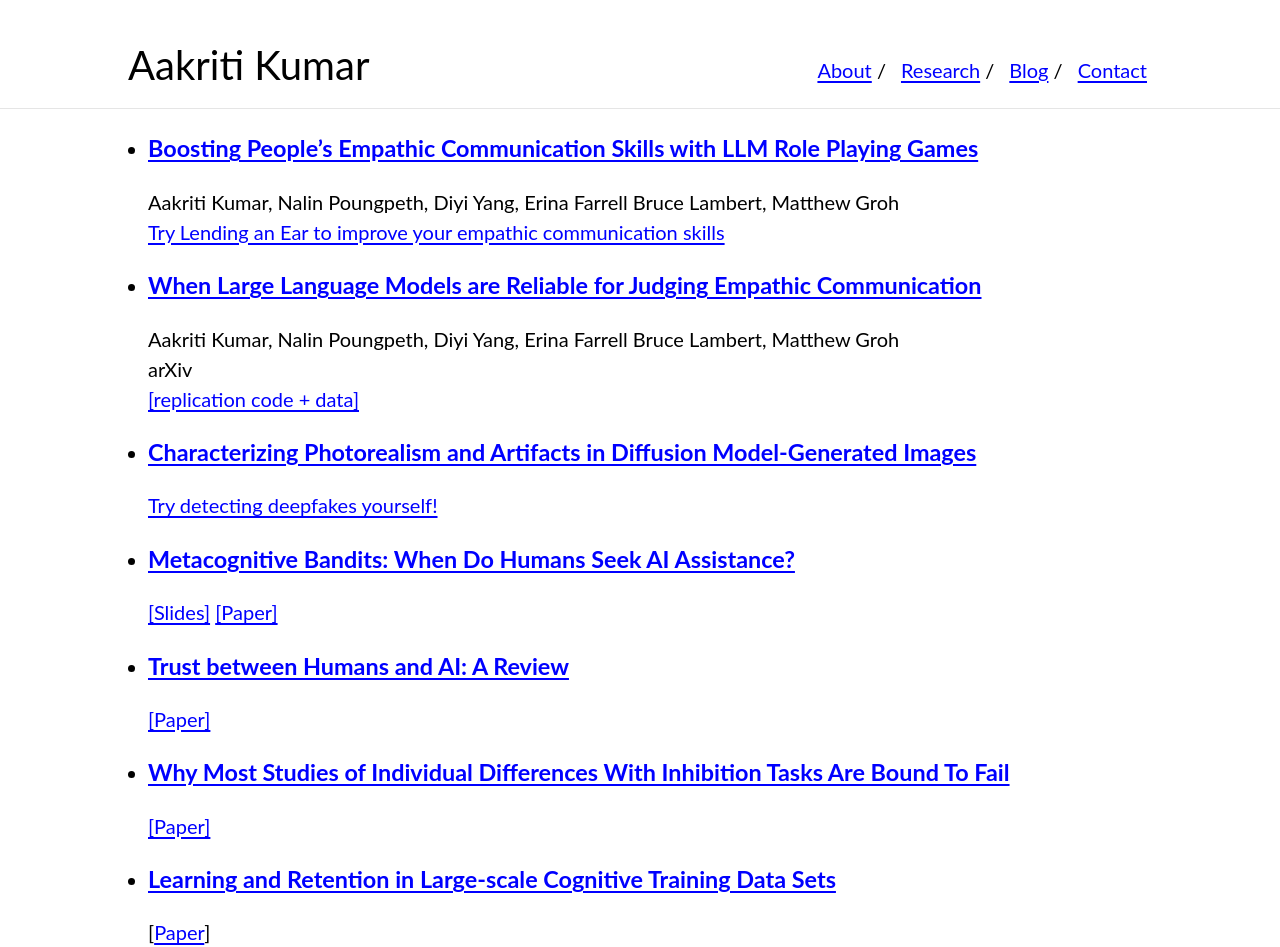
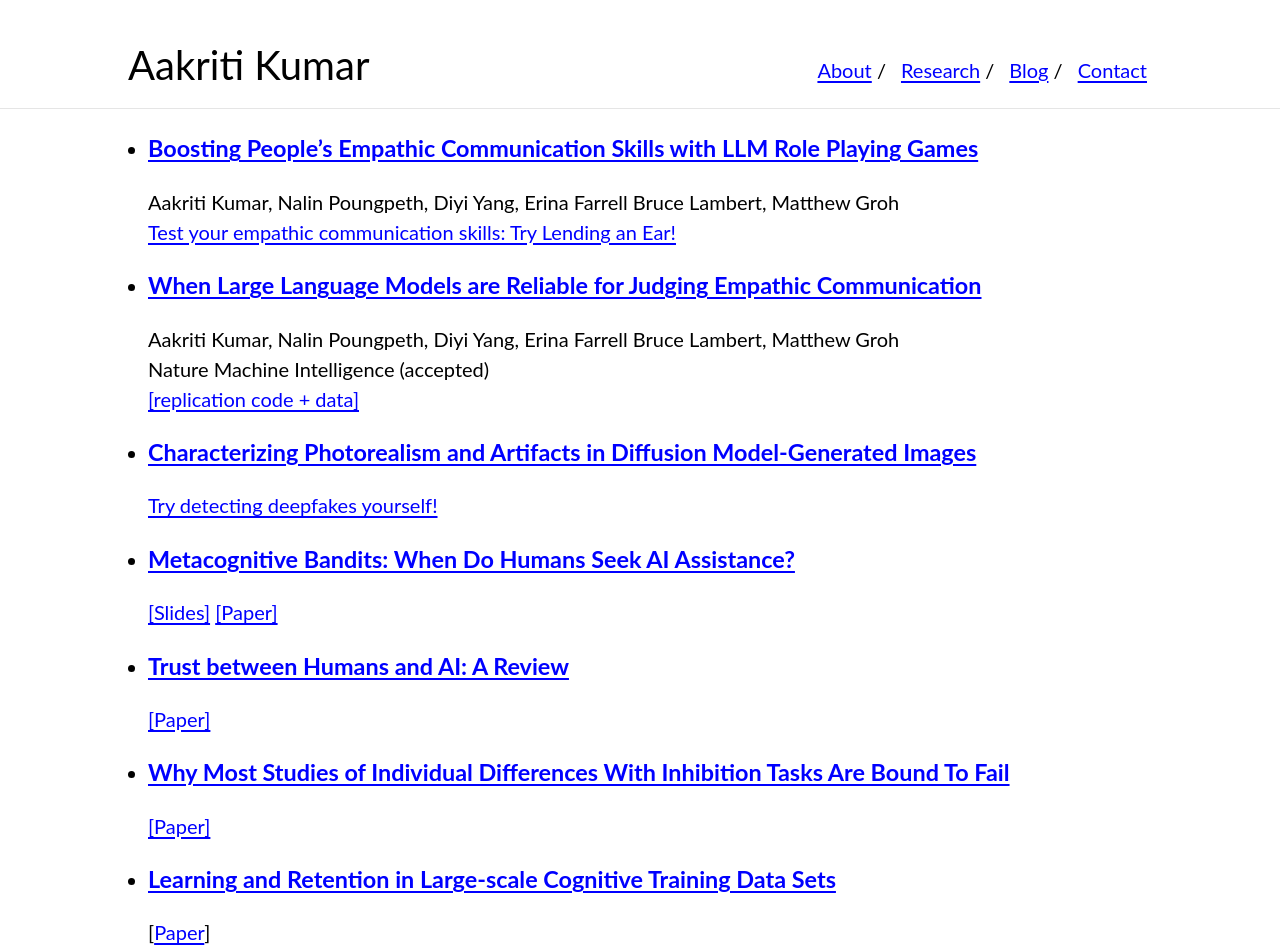
Before and after one commit to aakriti1kumar/aakriti1kumar.github.io, a Jekyll site: the page built from projects.md, in a window 1280 px wide. Built offline with Jekyll 4.4.1, drawn with Linux system fonts in a browser that asks for light colours; our own code applies the rules of GitHub Pages for plain Markdown files; Markdown is read by kramdown in place of the engine named in the settings.

Commit message:
Update project descriptions and links in projects.md

```diff
--- a/projects.md
+++ b/projects.md
@@ -1,11 +1,11 @@
 * ### [Boosting People's Empathic Communication Skills with LLM Role Playing Games]()
 Aakriti Kumar, Nalin Poungpeth, Diyi Yang, Erina Farrell Bruce Lambert, Matthew Groh<br>
-[Try Lending an Ear to improve your empathic communication skills](https://human-ai-collaboration-lab.kellogg.northwestern.edu/rpg)
+[Test your empathic communication skills: Try Lending an Ear!](https://human-ai-collaboration-lab.kellogg.northwestern.edu/rpg)
 
 
-* ### [When Large Language Models are Reliable for Judging Empathic Communication]()
+* ### [When Large Language Models are Reliable for Judging Empathic Communication](https://arxiv.org/abs/2506.10150)
 Aakriti Kumar, Nalin Poungpeth, Diyi Yang, Erina Farrell Bruce Lambert, Matthew Groh<br>
-arXiv\\
+Nature Machine Intelligence (accepted)\\
 [[replication code + data]](https://github.com/aakriti1kumar/replication-data-and-code-when-LLMs-reliable-empathic-communication)
 
 
```
